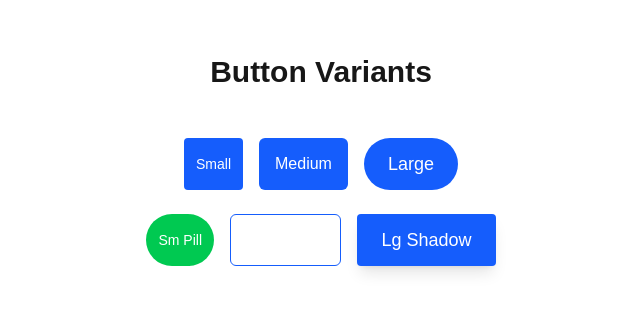
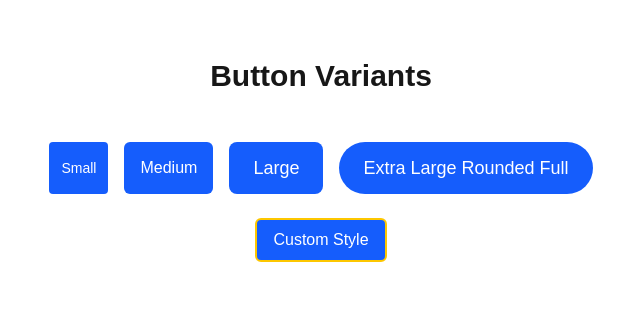
Before and after one commit to DevOsi123/alx-project-0x00-setup, a Next.js app in the folder alx-project-0x00/: page /landing in a window 1280 px wide. Shown: the part 240-552 px from the top of the page, without its empty margins (319-959 px from the left). Built offline with nearby package versions, Linux system fonts and the light colour scheme.

Commit message:
testing if I fixed it

```diff
--- a/alx-project-0x00/components/Button.tsx
+++ b/alx-project-0x00/components/Button.tsx
@@ -49,7 +49,7 @@ import React from "react";
 interface ButtonProps {
   title: string;
   size?: "small" | "medium" | "large";
-  shape?: "rounded-sm" | "rounded-md" | "rounded-full";
+  shape?: "rounded-sm" | "rounded-md" | "rounded-lg" | "rounded-full";
   styles?: string;
   onClick?: () => void;
 }
--- a/alx-project-0x00/interfaces/index.ts
+++ b/alx-project-0x00/interfaces/index.ts
@@ -6,6 +6,7 @@ export interface PillProps {
 export interface ButtonProps {
   title: string;
   size?: "small" | "medium" | "large";
-  shape?: "rounded-sm" | "rounded-md" | "rounded-full";
-  styles?: string; // ✅ optional custom styles
+  shape?: "rounded-sm" | "rounded-md" | "rounded-lg" | "rounded-full";
+  styles?: string;    // <-- new optional styles prop
+  onClick?: () => void;
 }
--- a/alx-project-0x00/pages/landing.tsx
+++ b/alx-project-0x00/pages/landing.tsx
@@ -38,18 +38,17 @@ const Landing = () => {
     <div className="min-h-screen flex flex-col items-center justify-center p-8 gap-6">
       <h1 className="text-3xl font-bold mb-6">Button Variants</h1>
 
-      {/* Row 1 - Sizes */}
+      {/* Buttons by size */}
       <div className="flex gap-4">
         <Button title="Small" size="small" shape="rounded-sm" />
         <Button title="Medium" size="medium" shape="rounded-md" />
-        <Button title="Large" size="large" shape="rounded-full" />
+        <Button title="Large" size="large" shape="rounded-lg" />
+        <Button title="Extra Large Rounded Full" size="large" shape="rounded-full" />
       </div>
 
-      {/* Row 2 - Custom Styles */}
+      {/* Buttons with extra styles */}
       <div className="flex gap-4">
-        <Button title="Sm Pill" size="small" shape="rounded-full" styles="bg-green-500" />
-        <Button title="Md Outline" size="medium" shape="rounded-md" styles="bg-white text-blue-600 border border-blue-600" />
-        <Button title="Lg Shadow" size="large" shape="rounded-sm" styles="shadow-lg" />
+        <Button title="Custom Style" size="medium" shape="rounded-md" styles="border-2 border-yellow-400" />
       </div>
     </div>
   );
```
